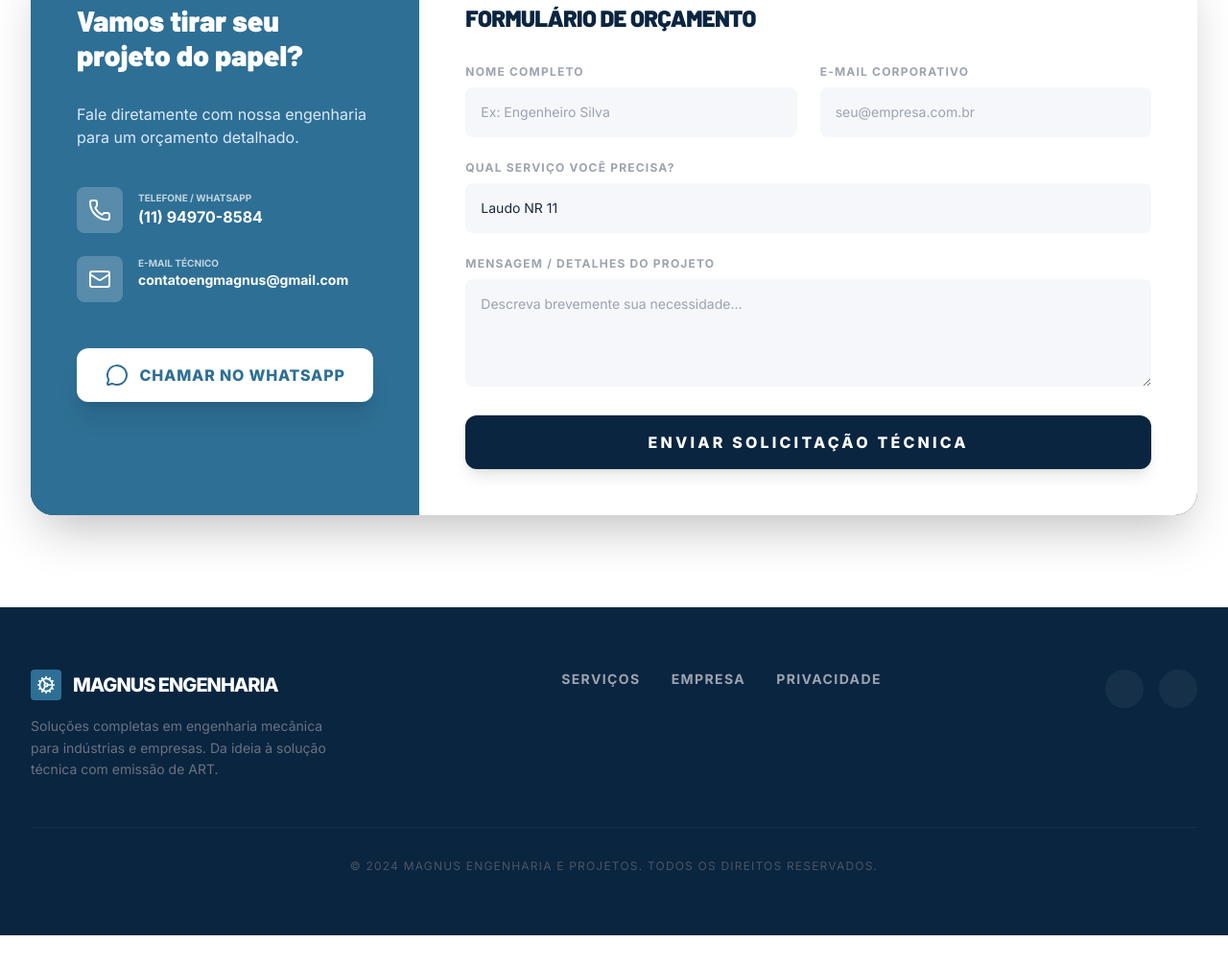
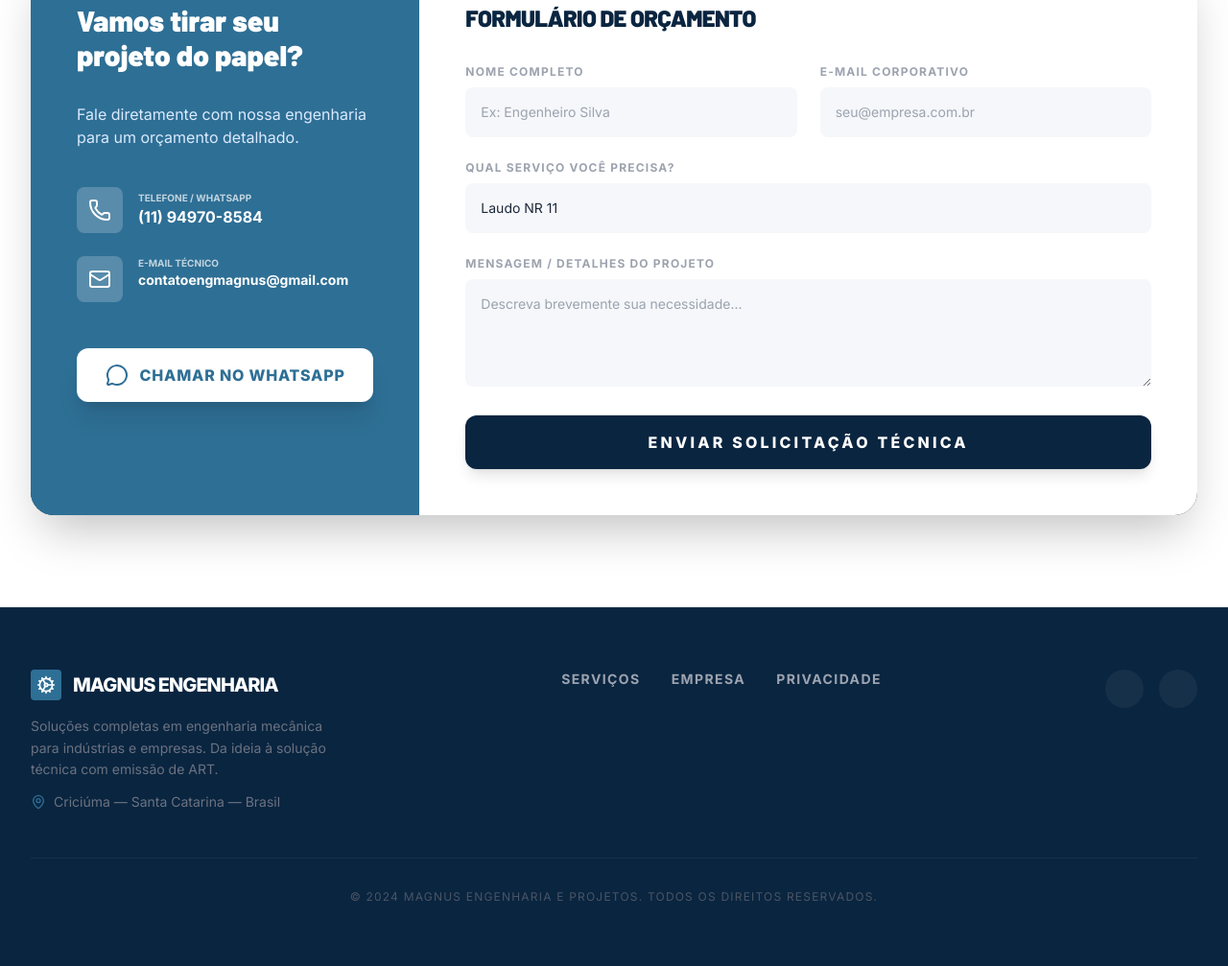
Before and after one commit to Betina95/MGengenharia, a plain HTML site: page index.html in a window 1280 px wide. Shown: the part 4453-5460 px from the top of the page at 96% size. Before the commit the page ends 5428 px from the top, so only its background shows below. Drawn offline with nearby package versions, Linux system fonts and the light colour scheme; some icons are missing.

Commit message:
Update index.html
<div class="flex items-center gap-2 mt-3 text-gray-500 text-sm">
    <i data-lucide="map-pin" class="w-4 h-4 text-magnus-blue flex-shrink-0"></i>
    <span>Criciúma — Santa Catarina — Brasil</span>
</div>

```diff
--- a/index.html
+++ b/index.html
@@ -877,6 +877,10 @@
                     <p class="text-gray-500 text-sm leading-relaxed">
                         Soluções completas em engenharia mecânica para indústrias e empresas. Da ideia à solução técnica com emissão de ART.
                     </p>
+                        <div class="flex items-center gap-2 mt-3 text-gray-500 text-sm">
+                            <i data-lucide="map-pin" class="w-4 h-4 text-magnus-blue flex-shrink-0"></i>
+                                <span>Criciúma — Santa Catarina — Brasil</span>
+                        </div>
                 </div>
 
                 <!-- Links -->
```
